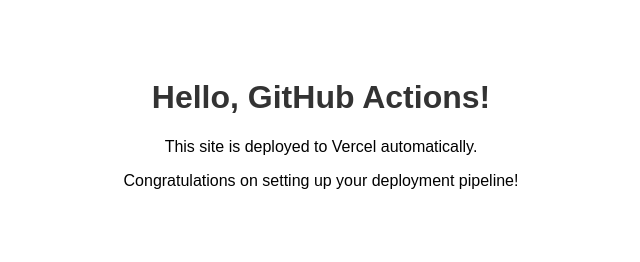
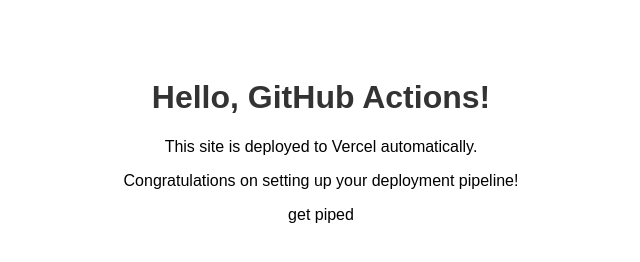
Before and after one commit to HardikSedhain/devops-project, a plain HTML site: page index.html in a window 1280 px wide. Shown: the full height of the page, 319-959 px from the left. Drawn offline with Linux system fonts and the light colour scheme.

Commit message:
modify: index.html

```diff
--- a/index.html
+++ b/index.html
@@ -13,5 +13,6 @@
   <h1>Hello, GitHub Actions!</h1>
   <p>This site is deployed to Vercel automatically.</p>
   <p>Congratulations on setting up your deployment pipeline!</p>
+  <p>get piped  </p>
 </body>
 </html>
```
